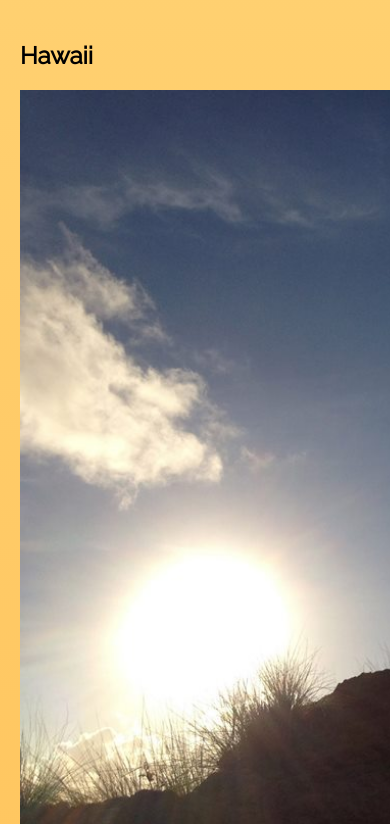
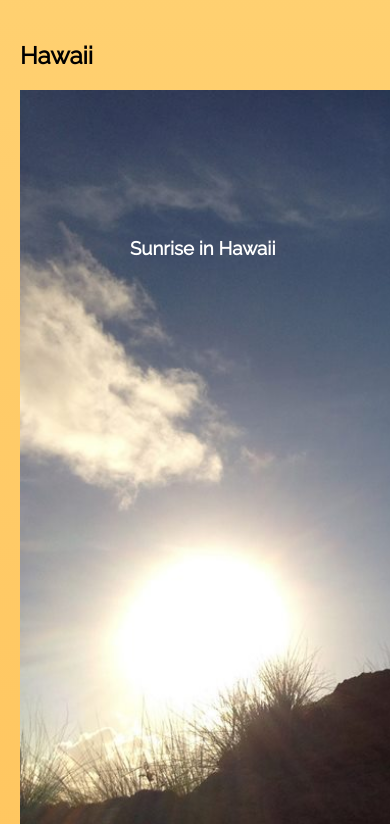
Before and after one commit to MrMendonez/html-5-elements, a PHP site: page / in a window 390 px wide; the page is wider, and only the part inside the window is pictured. Shown: the part 2765-3589 px from the top of that part. Run offline with PHP 8.4, Linux system fonts and the light colour scheme; some libraries are stand-ins or nearby versions.

Commit message:
fixed mobile view. no more extra space.

```diff
--- a/css/styles.css
+++ b/css/styles.css
@@ -131,8 +131,8 @@ img.aside-img {
 
 #hawaii-text {
   position: relative;
-  bottom: 650px;
-  left: 575px;
+  bottom: 610px;
+  left: 110px;
   color: white;
 }
 
```
